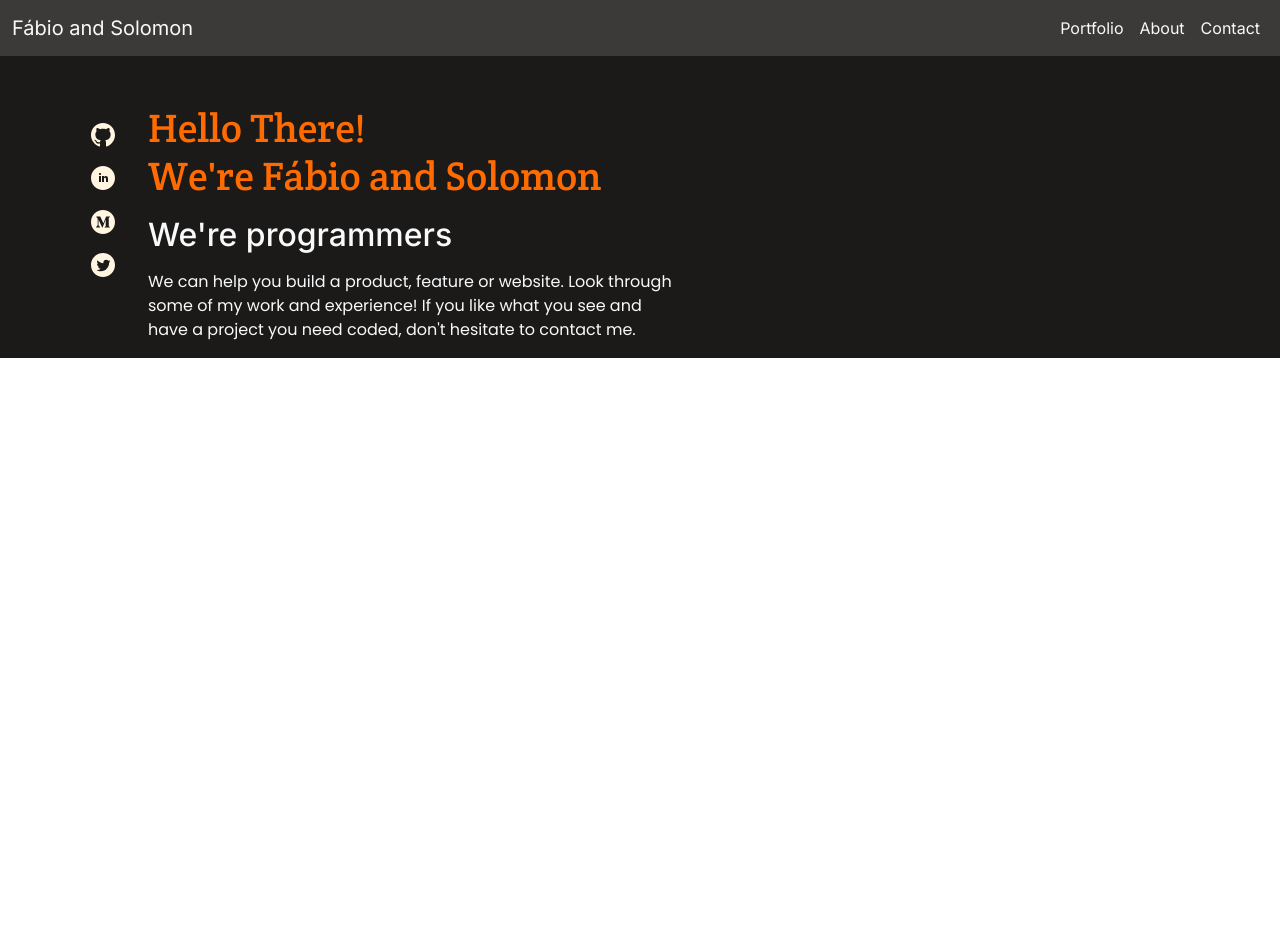
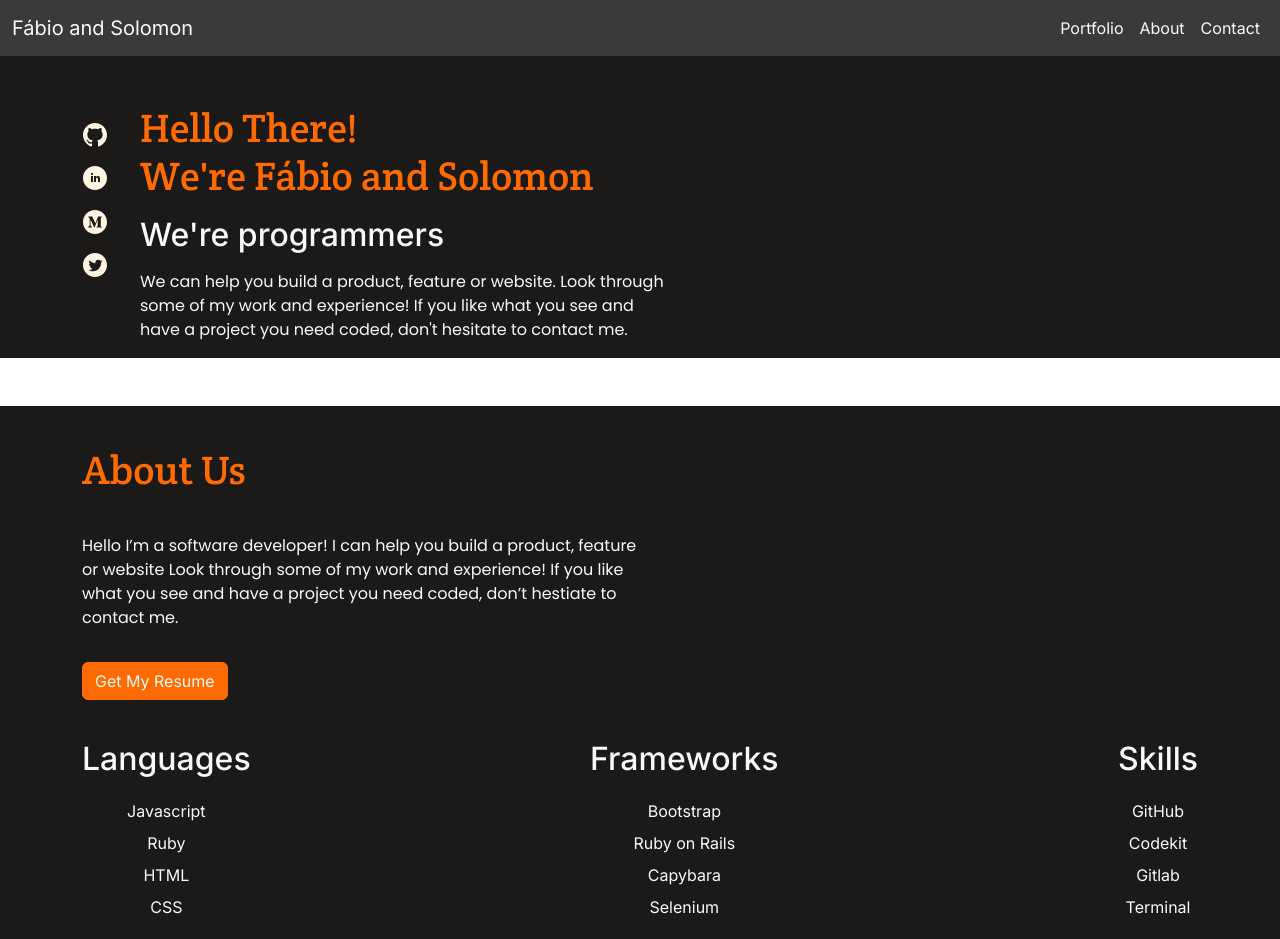
Before and after one commit to limavfabio/bootstrap-portfolio, a plain HTML site: page index.html in a window 1280 px wide. Before the commit the page ends 800 px from the top, so only its background shows below. Drawn offline with nearby package versions, Linux system fonts and the light colour scheme.

Commit message:
Add about section

```diff
--- a/index.html
+++ b/index.html
@@ -8,6 +8,8 @@
     <link rel="stylesheet" href="css/custom.css">
 </head>
 <body>
+
+	<!-- Navbar -->
     <nav class="navbar navbar-expand-md bg-secondary">
         <div class="container-fluid">
           <a class="navbar-brand text-light" href="#">Fábio and Solomon</a>
@@ -29,7 +31,9 @@
           </div>
         </div>
     </nav>
-    <section id="hero" class="bg-dark ps-3 mx-0">
+
+	<!-- Hero Section -->
+    <section id="hero" class="bg-dark mx-0">
 		<div class="container d-md-flex d-block">
 			<div class="container p-0 order-1">
 				<h1 class="text-primary pt-5">
@@ -38,7 +42,7 @@
 				<h2 class="text-light my-3 text-primary">
 					We're programmers
 				</h2>
-				<p class="text-light w-50">We can help you build a product, feature or website. Look through some of my work and experience! If you like what you see and have a project you need coded, don't hesitate to contact me.</p>
+				<p class="text-light w-md-70 w-lg-50">We can help you build a product, feature or website. Look through some of my work and experience! If you like what you see and have a project you need coded, don't hesitate to contact me.</p>
 			</div>
 			<ul class="list-unstyled d-md-block d-inline-flex me-3 order-2 p-0 order-md-0 align-self-center">
 				<li>
@@ -56,6 +60,43 @@
 			</ul>
 		</div>
 	</section>
+
+	<!-- Recent Works Section, currently WIP by Solomon -->
+	<section class="bg-light my-5"></section>
+
+	<!-- About Section -->
+	<section id="about" class="bg-dark">
+		<!-- Container for heading, paragraph and button -->
+		<div class="container py-4">
+			<h1 class="text-primary py-3">About Us</h1>
+			<p class="text-light w-md-70 w-lg-50 py-3">Hello I’m a software developer! I can help you build a product, feature or website Look through some of my work and experience! If you like what you see and have a project you need coded, don’t hestiate to contact me.</p>
+			<button class="btn btn-primary text-light">Get My Resume</button>
+		</div>
+		<!-- Container for skills -->
+		<div class="container justify-content-center d-flex flex-column flex-md-row justify-content-md-between align-items-center">
+			<ul class="list-unstyled text-light text-center">
+				<li class="h2 py-2 mt-2">Languages</li>
+				<li class="py-1">Javascript</li>
+				<li class="py-1">Ruby</li>
+				<li class="py-1">HTML</li>
+				<li class="py-1">CSS</li>
+			</ul>
+			<ul class="list-unstyled text-light text-center">
+				<li class="h2 py-2 mt-2">Frameworks</li>
+				<li class="py-1">Bootstrap</li>
+				<li class="py-1">Ruby on Rails</li>
+				<li class="py-1">Capybara</li>
+				<li class="py-1">Selenium</li>
+			</ul>
+			<ul class="list-unstyled text-light text-center">
+				<li class="h2 py-2 mt-2">Skills</li>
+				<li class="py-1">GitHub</li>
+				<li class="py-1">Codekit</li>
+				<li class="py-1">Gitlab</li>
+				<li class="py-1">Terminal</li>
+			</ul>
+		</div>
+	</section>
     <!-- Javascript JSDeliver link -->
     <script src="https://cdn.jsdelivr.net/npm/bootstrap@5.0.2/dist/js/bootstrap.bundle.min.js" integrity="sha384-MrcW6ZMFYlzcLA8Nl+NtUVF0sA7MsXsP1UyJoMp4YLEuNSfAP+JcXn/tWtIaxVXM" crossorigin="anonymous"></script>
 </body>
--- a/sass/custom.scss
+++ b/sass/custom.scss
@@ -8,19 +8,32 @@ $secondary:     #3c3a39 !default;
 // $light:         $gray-100 !default;
 $dark:          #1c1a19 !default;
 
+// Custom Classes
+@media screen and (min-width: 768px) {
+  .w-md-70 {
+    max-width: 70%;
+  }
+}
+
+@media screen and (min-width: 960px) {
+  .w-lg-50 {
+    max-width: 50%;
+  }
+}
 
 //import bootstrap
 @import '../node_modules/bootstrap/scss/bootstrap.scss';
-
 
 //Import Fonts from Google Fonts
 @import url('https://fonts.googleapis.com/css2?family=Crete+Round&family=Inter:wght@400;500;700&family=Poppins&display=swap');
 
 body {
   font-family: 'Inter', sans-serif;
+
   h1 {
     font-family: 'Crete Round', serif;
   }
+
   p {
     font-family: 'Poppins', sans-serif;
   }
```
Also changed, not shown: Icons/Circl.png (renamed from Icons/Rectangle-57.png), Icons/Rect.png (renamed from Icons/Rectangle-56.png), Icons/rotRec.png (renamed from Icons/Rectangle-55.png), css/custom.css, 1 other file. Lines whose indentation alone changed are shown as unchanged.
